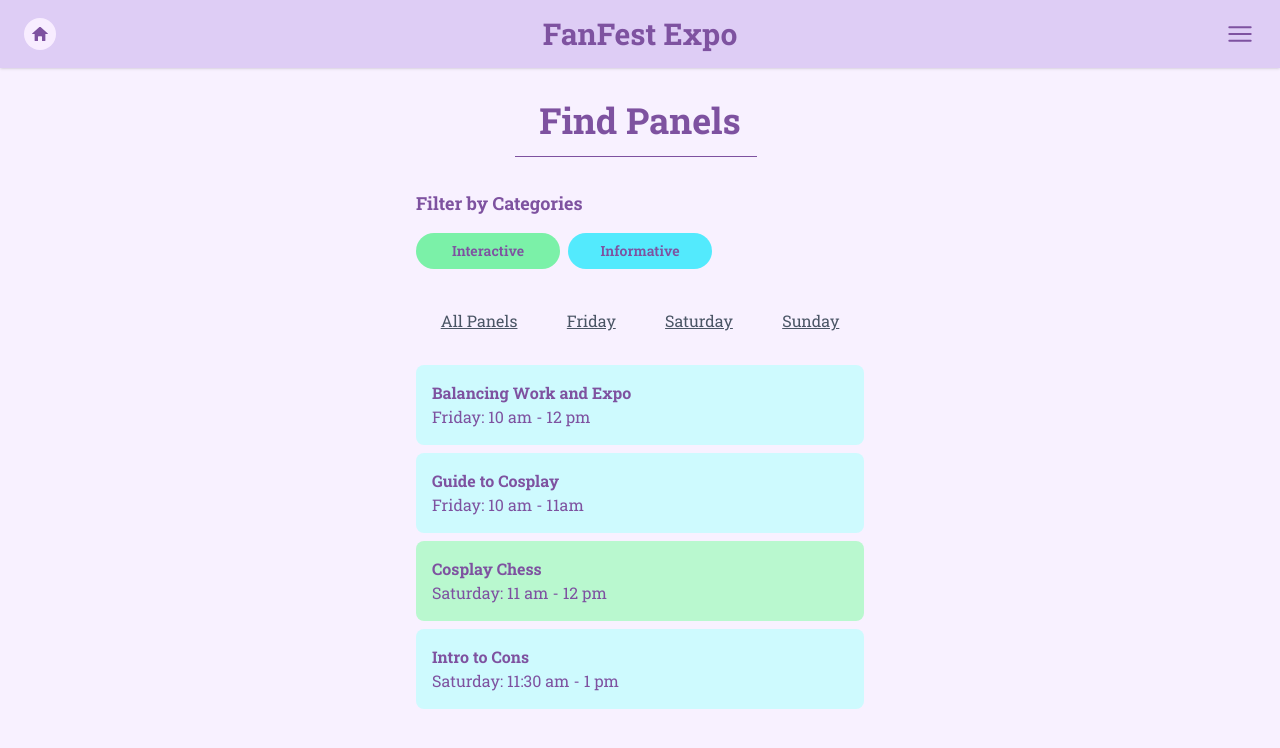
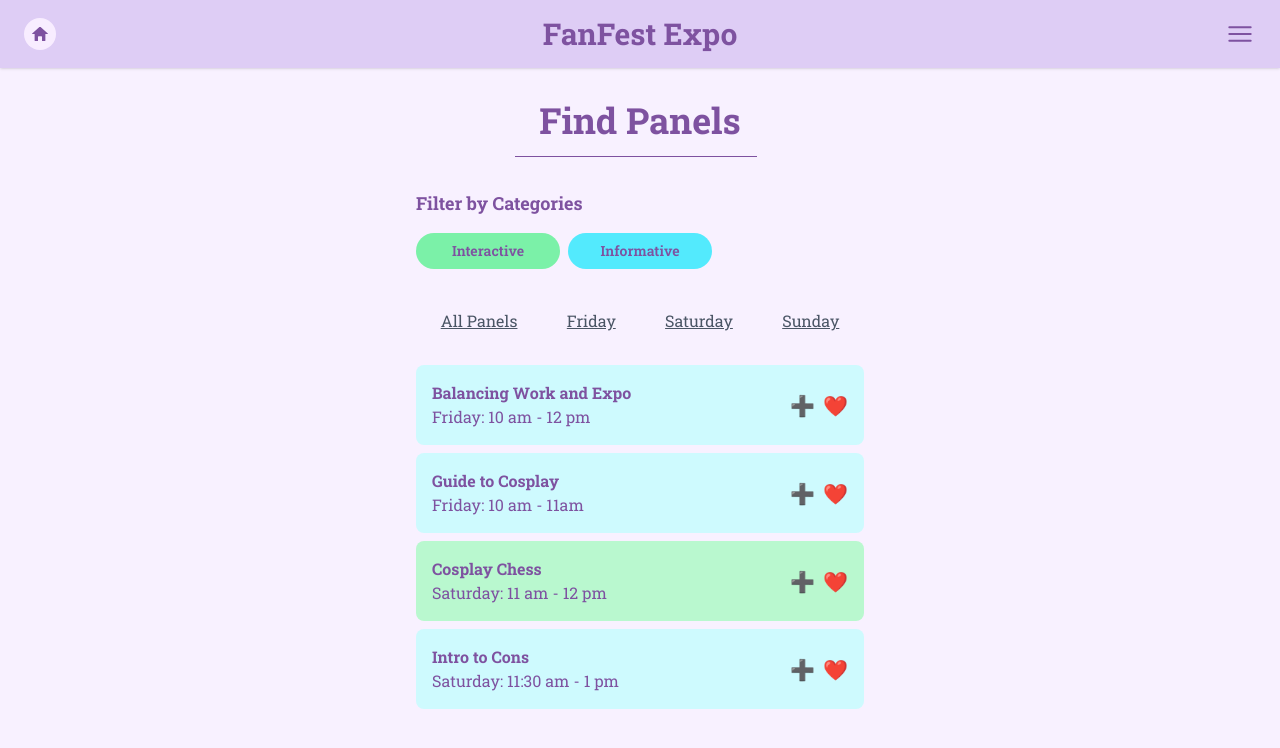
Before and after one commit to code-ongaku/FanFest-Expo, a Next.js app in the folder code/: page /find_panels in a window 1280 px wide. Shown: the top 748 px of the page. Built offline with nearby package versions, Linux system fonts and the light colour scheme.

Commit message:
Expert buttons added to events, artists, panels and vendors, fixed info desk

```diff
--- a/code/src/pages/amenities/info_desks.js
+++ b/code/src/pages/amenities/info_desks.js
@@ -23,7 +23,7 @@ export default function InformationDeskList() {
       <Navbar />
 
       <div className="flex flex-col items-center mt-4 px-4">
-        <h1 className="text-4xl font-bold mb-1">Find an Information Desk</h1>
+        <h1 className="text-4xl font-bold mb-1 text-center">Find an Information Desk</h1>
         <hr className="border-[#7E52A0] w-full mb-4" />
 
         {/* <p className="text-center text-[#C374E6] font-medium mb-4 underline">
--- a/code/src/pages/find_artists.js
+++ b/code/src/pages/find_artists.js
@@ -1,9 +1,23 @@
 import { useState } from "react";
 import Navbar from "../components/navbar.js";
 import Link from 'next/link'; // Import Link from Next.js
+import Image from "next/image";
+import Cancel from "../../public/cancel.svg";
 
 export default function Artists() {
   const [selectedDay, setSelectedDay] = useState("all");
+  const [isAddedWishlist, setAddedWishlist] = useState(false);
+  const [isAddedSchedule, setAddedSchedule] = useState(false);
+
+  const handleAddToWishlist = () => {
+    setAddedWishlist(true);
+    setTimeout(() => setAddedWishlist(false), 10000);
+  };
+
+  const handleAddToSchedule = () => {
+    setAddedSchedule(true);
+    setTimeout(() => setAddedSchedule(false), 10000);
+  };
 
   const artists = [
     { title: "Charlie's Bakery", day: "Friday", link: "/individual_artist/charlies_bakery", bgColor: "bg-green-200" },
@@ -20,6 +34,38 @@ export default function Artists() {
   return (
     <div className="bg-[#F8F1FF] text-[#7E52A0] min-h-screen w-screen font-roboto-slab flex flex-col items-center">
       <Navbar />
+
+      {/* Popups */}
+      {isAddedWishlist && (
+        <div className="fixed top-16 left-1/2 transform -translate-x-1/2 z-50 bg-stone-100 text-stone-900 border border-stone-900 rounded flex justify-between items-center px-3 py-2 shadow-md whitespace-nowrap">
+          <Link href="/wishlist" className="hover:underline">
+            Added! Click to go to Wishlist.
+          </Link>
+          <div className="ml-2 cursor-pointer">
+            <Image
+              src={Cancel}
+              alt="close"
+              className="h-6 w-6"
+              onClick={() => setAddedWishlist(false)}
+            />
+          </div>
+        </div>
+      )}
+      {isAddedSchedule && (
+        <div className="fixed top-28 left-1/2 transform -translate-x-1/2 z-50 bg-stone-100 text-stone-900 border border-stone-900 rounded flex justify-between items-center px-3 py-2 shadow-md whitespace-nowrap">
+          <Link href="/schedule" className="hover:underline">
+            Added! Click to go to Schedule.
+          </Link>
+          <div className="ml-2 cursor-pointer">
+            <Image
+              src={Cancel}
+              alt="close"
+              className="h-6 w-6"
+              onClick={() => setAddedSchedule(false)}
+            />
+          </div>
+        </div>
+      )}
 
       {/* Title Section */}
       <div className="text-center mt-8">
@@ -55,12 +101,21 @@ export default function Artists() {
         {/* Artists List */}
         <div className="mt-6 max-h-[350px] overflow-y-auto">
           {filteredArtists.map((artist, index) => (
-            <Link key={index} href={artist.link} passHref>
-              <div className={`${artist.bgColor} p-4 rounded-lg mb-2 cursor-pointer`}>
-                <p className="font-bold"> {artist.title}</p>
-                <p> {artist.day} </p>
+            <div
+              key={index}
+              className={`${artist.bgColor} p-4 rounded-lg mb-2 flex justify-between items-center`}
+            >
+              <Link href={artist.link} className="flex-grow cursor-pointer">
+                <div>
+                  <p className="font-bold">{artist.title}</p>
+                  <p>{artist.day}</p>
+                </div>
+              </Link>
+              <div className="flex gap-2 text-xl ml-4">
+                <button onClick={handleAddToSchedule} title="Add to Schedule">➕</button>
+                <button onClick={handleAddToWishlist} title="Add to Wishlist">❤️</button>
               </div>
-            </Link>
+            </div>
           ))}
         </div>
       </div>
--- a/code/src/pages/find_events.js
+++ b/code/src/pages/find_events.js
@@ -1,6 +1,8 @@
 import { useState } from "react";
 import Navbar from "../components/navbar.js";
 import Link from 'next/link'; // Import Link from Next.js
+import Image from "next/image";
+import Cancel from "../../public/cancel.svg";
 
 // Helper function to map each category to a background color
 function categoryToColor(category) {
@@ -24,96 +26,34 @@ function categoryToColor(category) {
 export default function Events() {
   const [selectedCategory, setSelectedCategory] = useState("all");
   const [selectedDay, setSelectedDay] = useState("all");
+  const [isAddedWishlist, setAddedWishlist] = useState(false);
+  const [isAddedSchedule, setAddedSchedule] = useState(false);
+
+  const handleAddToWishlist = () => {
+    setAddedWishlist(true);
+    setTimeout(() => setAddedWishlist(false), 10000);
+  };
+
+  const handleAddToSchedule = () => {
+    setAddedSchedule(true);
+    setTimeout(() => setAddedSchedule(false), 10000);
+  };
 
   const events = [
-    {
-      title: "Opening Ceremony",
-      time: "Friday: 10 am - 12 pm",
-      category: "Official Events",
-      day: "Friday",
-      link: "/individual_event/opening_ceremony",
-      bgColor: "bg-red-200",
-    },
-    {
-      title: "Arcade",
-      time: "Friday: 10 am - 4 pm",
-      category: "Gaming",
-      day: "Friday",
-      link: "/individual_event/arcade",
-      bgColor: "bg-blue-200",
-    },
-    {
-      title: "FanFest Expo",
-      time: "Saturday: 10 am - 12 pm",
-      category: "Official Events",
-      day: "Saturday",
-      link: "/ceremony",
-      bgColor: "bg-red-200",
-    },
-    {
-      title: "Arcade",
-      time: "Saturday: 10 am - 4 pm",
-      category: "Gaming",
-      day: "Saturday",
-      link: "/individual_event/arcade",
-      bgColor: "bg-blue-200",
-    },
-    {
-      title: "Awards Ceremony",
-      time: "Sunday: 10 am - 12 pm",
-      category: "Official Events",
-      day: "Sunday",
-      link: "/ceremony",
-      bgColor: "bg-red-200",
-    },
-    {
-      title: "Arcade",
-      time: "Sunday: 10 am - 4 pm",
-      category: "Gaming",
-      day: "Sunday",
-      link: "/individual_event/arcade",
-      bgColor: "bg-blue-200",
-    },
-    {
-      title: "Contest A: Cosplay",
-      time: "Friday: 11 am - 12 pm",
-      category: "Contests",
-      day: "Saturday",
-      link: "/contest-A-cosplay",
-      bgColor: "bg-green-200",
-    },
-    {
-      title: "Idol Fest",
-      time: "Friday: 11:30 am - 1 pm",
-      category: "Concerts",
-      day: "Saturday",
-      link: "/individual_event/idol_fest",
-      bgColor: "bg-purple-200",
-    },
-    {
-      title: "Contest B: Card Collections",
-      time: "Friday: 12 pm - 1 pm",
-      category: "Contests",
-      day: "Sunday",
-      link: "/contest-B-card-collections",
-      bgColor: "bg-green-200",
-    },
-    {
-      title: "Concert: Pop Rock",
-      time: "Friday: 12 pm - 3 pm",
-      category: "Concerts",
-      day: "Sunday",
-      link: "/concert-pop-rock",
-      bgColor: "bg-purple-200",
-    },
-    {
-      title: "Contest C: Movie Props",
-      time: "Friday: 1 pm - 2 pm",
-      category: "Contests",
-      day: "Friday",
-      link: "/contest-c-movie-props",
-      bgColor: "bg-green-200",
-    },
+    { title: "Opening Ceremony", time: "Friday: 10 am - 12 pm", category: "Official Events", day: "Friday", link: "/individual_event/opening_ceremony", bgColor: "bg-red-200" },
+    { title: "Arcade", time: "Friday: 10 am - 4 pm", category: "Gaming", day: "Friday", link: "/individual_event/arcade", bgColor: "bg-blue-200" },
+    { title: "FanFest Expo", time: "Saturday: 10 am - 12 pm", category: "Official Events", day: "Saturday", link: "/ceremony", bgColor: "bg-red-200" },
+    { title: "Arcade", time: "Saturday: 10 am - 4 pm", category: "Gaming", day: "Saturday", link: "/individual_event/arcade", bgColor: "bg-blue-200" },
+    { title: "Awards Ceremony", time: "Sunday: 10 am - 12 pm", category: "Official Events", day: "Sunday", link: "/ceremony", bgColor: "bg-red-200" },
+    { title: "Arcade", time: "Sunday: 10 am - 4 pm", category: "Gaming", day: "Sunday", link: "/individual_event/arcade", bgColor: "bg-blue-200" },
+
+    { title: "Contest A: Cosplay", time: "Friday: 11 am - 12 pm", category: "Contests", day: "Saturday", link: "/contest-A-cosplay", bgColor: "bg-green-200" },
+    { title: "Idol Fest", time: "Friday: 11:30 am - 1 pm", category: "Concerts", day: "Saturday", link: "/individual_event/idol_fest", bgColor: "bg-purple-200" },
+
+    { title: "Contest B: Card Collections", time: "Friday: 12 pm - 1 pm", category: "Contests", day: "Sunday", link: "/contest-B-card-collections", bgColor: "bg-green-200" },
+    { title: "Concert: Pop Rock", time: "Friday: 12 pm - 3 pm", category: "Concerts", day: "Sunday", link: "/concert-pop-rock", bgColor: "bg-purple-200" },
+
+    { title: "Contest C: Movie Props", time: "Friday: 1 pm - 2 pm", category: "Contests", day: "Friday", link: "/contest-c-movie-props", bgColor: "bg-green-200" },
   ];
 
   // Filter logic
@@ -129,6 +69,38 @@ export default function Events() {
     <div className="bg-[#F8F1FF] text-[#7E52A0] min-h-screen w-screen font-roboto-slab flex flex-col items-center">
       <Navbar />
 
+      {/* Popups */}
+      {isAddedWishlist && (
+        <div className="fixed top-16 left-1/2 transform -translate-x-1/2 z-50 bg-stone-100 text-stone-900 border border-stone-900 rounded flex justify-between items-center px-3 py-2 shadow-md whitespace-nowrap">
+          <Link href="/wishlist" className="hover:underline">
+            Added! Click to go to Wishlist.
+          </Link>
+          <div className="ml-2 cursor-pointer">
+            <Image
+              src={Cancel}
+              alt="close"
+              className="h-6 w-6"
+              onClick={() => setAddedWishlist(false)}
+            />
+          </div>
+        </div>
+      )}
+      {isAddedSchedule && (
+        <div className="fixed top-28 left-1/2 transform -translate-x-1/2 z-50 bg-stone-100 text-stone-900 border border-stone-900 rounded flex justify-between items-center px-3 py-2 shadow-md whitespace-nowrap">
+          <Link href="/schedule" className="hover:underline">
+            Added! Click to go to Schedule.
+          </Link>
+          <div className="ml-2 cursor-pointer">
+            <Image
+              src={Cancel}
+              alt="close"
+              className="h-6 w-6"
+              onClick={() => setAddedSchedule(false)}
+            />
+          </div>
+        </div>
+      )}
+
       {/* Title Section */}
       <div className="text-center mt-8">
         <h1 className="text-[#7E52A0] font-roboto-slab text-4xl font-bold">
@@ -136,6 +108,10 @@ export default function Events() {
         </h1>
         <div className="w-[120%] border-b border-[#7E52A0] my-4 ml-[-12%]"></div>
       </div>
+
+      {/* <p className="text-center text-[#C374E6] text-s font-medium mt-1 underline">
+        Filter by Category or Day
+      </p> */}
 
       {/* Categories Section */}
       <div className="mt-2 w-[90%] max-w-md">
@@ -195,20 +171,20 @@ export default function Events() {
         {/* Events List */}
         <div className="mt-6 max-h-[350px] overflow-y-auto">
           {filteredEvents.map((event, index) => (
-            <Link key={index} href={event.link} passHref>
-              <div
-                className={`${event.bgColor} p-4 rounded-lg mb-2 cursor-pointer flex justify-between items-center`}
-              >
-                <div>
-                  <p className="font-bold">{event.title}</p>
-                  <p>{event.time}</p>
+            <div
+            key={index}
+            className={`${event.bgColor} p-4 rounded-lg mb-2 flex justify-between items-center`}
+          >
+            <Link href={event.link} className="flex-grow cursor-pointer">                <div>
+                  <p className="font-bold"> {event.title}</p>
+                  <p> {event.time} </p>
                 </div>
-                <div className="flex gap-2 text-xl">
-                  <span>➕</span>
-                  <span>❤️</span>
-                </div>
+              </Link>
+              <div className="flex gap-2 text-xl ml-4">
+                <button onClick={handleAddToSchedule} title="Add to Schedule">➕</button>
+                <button onClick={handleAddToWishlist} title="Add to Wishlist">❤️</button>
               </div>
-            </Link>
+            </div>
           ))}
         </div>
       </div>
--- a/code/src/pages/find_panels.js
+++ b/code/src/pages/find_panels.js
@@ -1,6 +1,8 @@
 import { useState } from "react";
 import Navbar from "../components/navbar.js";
 import Link from 'next/link'; // Import Link from Next.js
+import Image from "next/image";
+import Cancel from "../../public/cancel.svg";
 
 // Map each category to a background color
 function panelCategoryToColor(cat) {
@@ -13,10 +15,22 @@ function panelCategoryToColor(cat) {
 export default function Panels() {
   const [selectedCategory, setSelectedCategory] = useState("all");
   const [selectedDay, setSelectedDay] = useState("all");
+  const [isAddedWishlist, setAddedWishlist] = useState(false);
+  const [isAddedSchedule, setAddedSchedule] = useState(false);
+
+  const handleAddToWishlist = () => {
+    setAddedWishlist(true);
+    setTimeout(() => setAddedWishlist(false), 10000);
+  };
+
+  const handleAddToSchedule = () => {
+    setAddedSchedule(true);
+    setTimeout(() => setAddedSchedule(false), 10000);
+  };
 
   const panels = [
     { title: "Balancing Work and Expo", time: "Friday: 10 am - 12 pm", category: "Informative", day: "Friday", link: "/balancingWorkAndExpo", bgColor: "bg-cyan-100" },
-    { title: "Guide to Cosplay", time: "Friday: 10 am - 11am", category: "Informative", day: "Friday", link: "/guideToCosplay", bgColor: "bg-cyan-100" },
+    { title: "Guide to Cosplay", time: "Friday: 10 am - 11am", category: "Informative", day: "Friday", link: "/individual_panel/guide_to_cosplay", bgColor: "bg-cyan-100" },
     { title: "Cosplay Chess", time: "Saturday: 11 am - 12 pm", category: "Interactive", day: "Saturday", link: "/individual_panel/cosplay_chess", bgColor: "bg-green-200" },
     { title: "Intro to Cons", time: "Saturday: 11:30 am - 1 pm", category: "Informative", day: "Saturday", link: "/individual_panel/intro_to_cons", bgColor: "bg-cyan-100" },
     { title: "Idol Festival Crash Course", time: "Sunday: 12 pm - 1 pm", category: "Interactive", day: "Sunday", link: "/idolFestivalCrashCourse", bgColor: "bg-green-200" },
@@ -36,6 +50,38 @@ export default function Panels() {
   return (
     <div className="bg-[#F8F1FF] text-[#7E52A0] min-h-screen w-screen font-roboto-slab flex flex-col items-center">
       <Navbar />
+
+      {/* Popups */}
+      {isAddedWishlist && (
+        <div className="fixed top-16 left-1/2 transform -translate-x-1/2 z-50 bg-stone-100 text-stone-900 border border-stone-900 rounded flex justify-between items-center px-3 py-2 shadow-md whitespace-nowrap">
+          <Link href="/wishlist" className="hover:underline">
+            Added! Click to go to Wishlist.
+          </Link>
+          <div className="ml-2 cursor-pointer">
+            <Image
+              src={Cancel}
+              alt="close"
+              className="h-6 w-6"
+              onClick={() => setAddedWishlist(false)}
+            />
+          </div>
+        </div>
+      )}
+      {isAddedSchedule && (
+        <div className="fixed top-28 left-1/2 transform -translate-x-1/2 z-50 bg-stone-100 text-stone-900 border border-stone-900 rounded flex justify-between items-center px-3 py-2 shadow-md whitespace-nowrap">
+          <Link href="/schedule" className="hover:underline">
+            Added! Click to go to Schedule.
+          </Link>
+          <div className="ml-2 cursor-pointer">
+            <Image
+              src={Cancel}
+              alt="close"
+              className="h-6 w-6"
+              onClick={() => setAddedSchedule(false)}
+            />
+          </div>
+        </div>
+      )}
 
       {/* Title Section */}
       <div className="text-center mt-8">
@@ -96,14 +142,21 @@ export default function Panels() {
         {/* Panels List */}
         <div className="mt-6 max-h-[350px] overflow-y-auto">
           {filteredPanels.map((panel, index) => (
-            <Link key={index} href={panel.link} passHref>
-              <div
-                className={`${panel.bgColor} p-4 rounded-lg mb-2 cursor-pointer`}
-              >
-                <p className="font-bold">{panel.title}</p>
-                <p>{panel.time}</p>
+            <div
+              key={index}
+              className={`${panel.bgColor} p-4 rounded-lg mb-2 flex justify-between items-center`}
+            >
+              <Link href={panel.link} className="flex-grow cursor-pointer">
+                <div>
+                  <p className="font-bold">{panel.title}</p>
+                  <p>{panel.time}</p>
+                </div>
+              </Link>
+              <div className="flex gap-2 text-xl ml-4">
+                <button onClick={handleAddToSchedule} title="Add to Schedule">➕</button>
+                <button onClick={handleAddToWishlist} title="Add to Wishlist">❤️</button>
               </div>
-            </Link>
+            </div>
           ))}
         </div>
       </div>
--- a/code/src/pages/find_vendors.js
+++ b/code/src/pages/find_vendors.js
@@ -1,6 +1,8 @@
 import { useState } from "react";
 import Navbar from "../components/navbar.js";
 import Link from 'next/link'; // Import Link from Next.js
+import Image from "next/image";
+import Cancel from "../../public/cancel.svg";
 
 // Helper to map each category to a background color
 function vendorCategoryToColor(cat) {
@@ -22,7 +24,18 @@ function vendorCategoryToColor(cat) {
 export default function Vendors() {
   const [selectedCategory, setSelectedCategory] = useState("all");
   const [selectedDay, setSelectedDay] = useState("all");
+  const [isAddedWishlist, setAddedWishlist] = useState(false);
+  const [isAddedSchedule, setAddedSchedule] = useState(false);
 
+  const handleAddToWishlist = () => {
+    setAddedWishlist(true);
+    setTimeout(() => setAddedWishlist(false), 10000);
+  };
+
+  const handleAddToSchedule = () => {
+    setAddedSchedule(true);
+    setTimeout(() => setAddedSchedule(false), 10000);
+  };
   const vendors = [
     { title: "Bloom", category: "Apparel", day: "Friday", link: "/bloom", bgColor: "bg-green-200" },
     { title: "Sketch Drive", category: "Merch", day: "Saturday", link: "/sketchDrive", bgColor: "bg-yellow-200" },
@@ -44,6 +57,38 @@ export default function Vendors() {
   return (
     <div className="bg-[#F8F1FF] text-[#7E52A0] min-h-screen w-screen font-roboto-slab flex flex-col items-center">
       <Navbar />
+
+      {/* Popups */}
+      {isAddedWishlist && (
+        <div className="fixed top-16 left-1/2 transform -translate-x-1/2 z-50 bg-stone-100 text-stone-900 border border-stone-900 rounded flex justify-between items-center px-3 py-2 shadow-md whitespace-nowrap">
+          <Link href="/wishlist" className="hover:underline">
+            Added! Click to go to Wishlist.
+          </Link>
+          <div className="ml-2 cursor-pointer">
+            <Image
+              src={Cancel}
+              alt="close"
+              className="h-6 w-6"
+              onClick={() => setAddedWishlist(false)}
+            />
+          </div>
+        </div>
+      )}
+      {isAddedSchedule && (
+        <div className="fixed top-28 left-1/2 transform -translate-x-1/2 z-50 bg-stone-100 text-stone-900 border border-stone-900 rounded flex justify-between items-center px-3 py-2 shadow-md whitespace-nowrap">
+          <Link href="/schedule" className="hover:underline">
+            Added! Click to go to Schedule.
+          </Link>
+          <div className="ml-2 cursor-pointer">
+            <Image
+              src={Cancel}
+              alt="close"
+              className="h-6 w-6"
+              onClick={() => setAddedSchedule(false)}
+            />
+          </div>
+        </div>
+      )}
 
       {/* Title Section */}
       <div className="text-center mt-8">
@@ -103,12 +148,21 @@ export default function Vendors() {
         {/* Vendors List */}
         <div className="mt-6 max-h-[350px] overflow-y-auto">
           {filteredVendors.map((vendor, index) => (
-            <Link key={index} href={vendor.link} passHref>
-              <div className={`${vendor.bgColor} p-4 rounded-lg mb-2 cursor-pointer`}>
-                <p className="font-bold">{vendor.title}</p>
-                <p>{vendor.day}</p>
+            <div
+              key={index}
+              className={`${vendor.bgColor} p-4 rounded-lg mb-2 flex justify-between items-center`}
+            >
+              <Link href={vendor.link} className="flex-grow cursor-pointer">
+                <div>
+                  <p className="font-bold">{vendor.title}</p>
+                  <p>{vendor.day}</p>
+                </div>
+              </Link>
+              <div className="flex gap-2 text-xl ml-4">
+                <button onClick={handleAddToSchedule} title="Add to Schedule">➕</button>
+                <button onClick={handleAddToWishlist} title="Add to Wishlist">❤️</button>
               </div>
-            </Link>
+            </div>
           ))}
         </div>
       </div>
```
